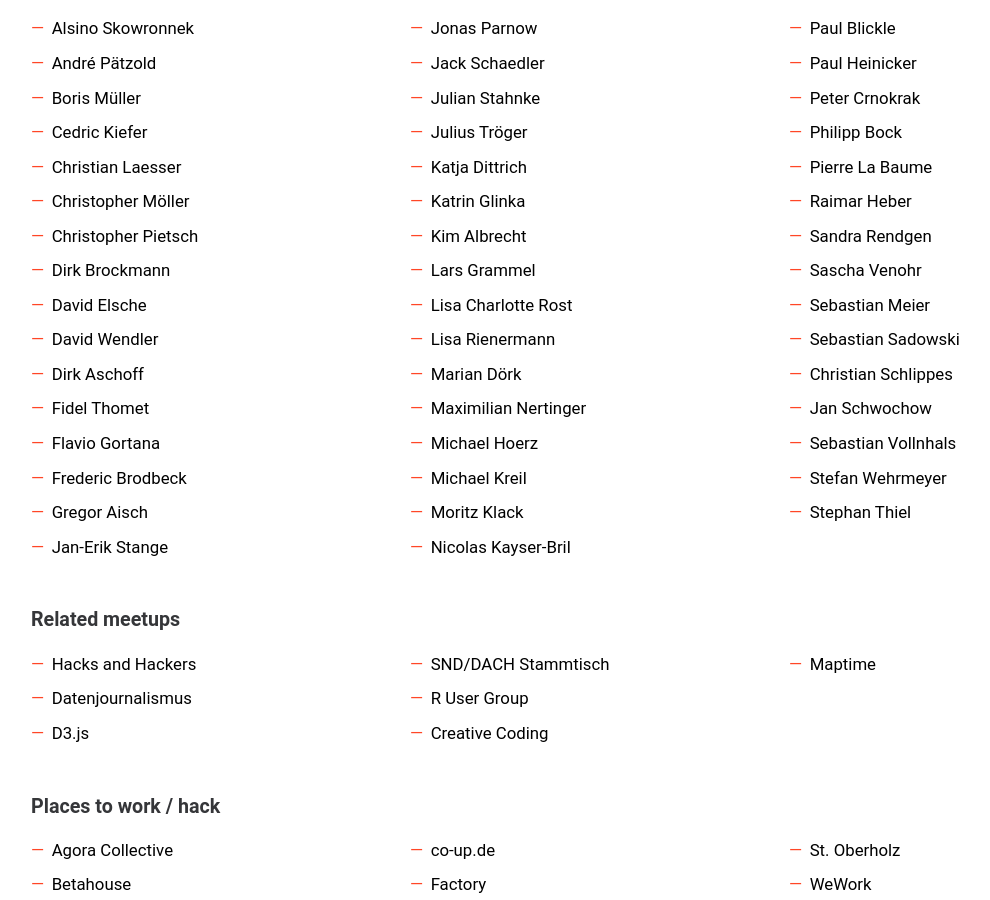
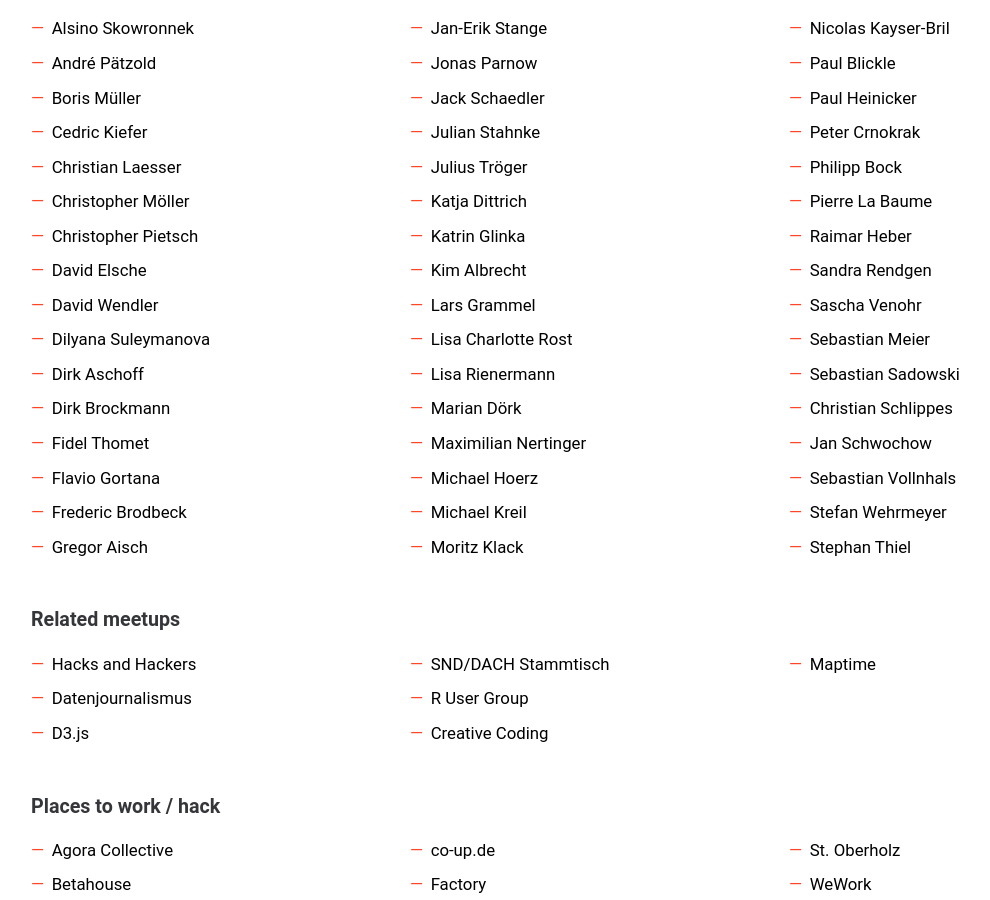
Before and after one commit to Data-Visualization-Berlin/datavis.berlin, a Jekyll site: the page built from index.html, in a window 1280 px wide and 900 px high, scrolled down 2286 px. Shown: the whole window, without its empty margins (49-1039 px from the left). Built offline with Jekyll 4.4.1, drawn with Linux system fonts in a browser that asks for light colours.

Commit message:
Dilyana Suleymanova added

```diff
--- a/index.html
+++ b/index.html
@@ -121,17 +121,18 @@
         <li><a href="https://twitter.com/christianlaessr">Christian Laesser</a></li>
         <li><a href="https://twitter.com/chrtze">Christopher Möller</a></li>
         <li><a href="https://twitter.com/chrispiecom">Christopher Pietsch</a></li>
-        <li><a href="https://twitter.com/DirkBrockmann">Dirk Brockmann</a></li>
         <li><a href="https://twitter.com/ElscheDavid">David Elsche</a></li>
         <li><a href="https://twitter.com/newreld">David Wendler</a></li>
+        <li><a href="https://twitter.com/DilyanaFlower">Dilyana Suleymanova</a></li>
         <li><a href="https://twitter.com/dirkaschoff">Dirk Aschoff</a></li>
+        <li><a href="https://twitter.com/DirkBrockmann">Dirk Brockmann</a></li>
         <li><a href="https://twitter.com/fidelthomet">Fidel Thomet</a></li>
         <li><a href="https://twitter.com/flaviogortana">Flavio Gortana</a></li>
         <li><a href="http://www.freder.io">Frederic Brodbeck</a></li>
         <li><a href="https://twitter.com/driven_by_data">Gregor Aisch</a></li>
         <li><a href="https://twitter.com/HerrStange">Jan-Erik Stange</a></li>
         <li><a href="https://twitter.com/zeto">Jonas Parnow</a></li>
-        <li><a href="https://twitter.com/Jack Schaedler">Jack Schaedler</a></li>
+        <li><a href="https://twitter.com/JackSchaedler">Jack Schaedler</a></li>
         <li><a href="https://twitter.com/julians">Julian Stahnke</a></li>
         <li><a href="https://twitter.com/juliustroeger">Julius Tröger</a></li>
         <li><a href="https://twitter.com/Lettebowskie">Katja Dittrich </a></li>
```
